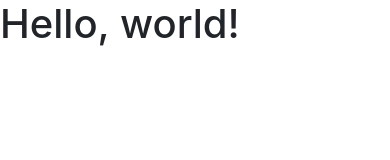
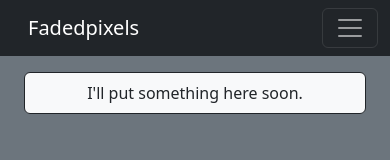
Before and after one commit to bhaberer/bhaberer.github.io, a plain HTML site: page index.html in a window 390 px wide. Drawn offline with nearby package versions, Linux system fonts and the light colour scheme.

Commit message:
Base layout, better than a 3y old hello world

```diff
--- a/index.html
+++ b/index.html
@@ -2,15 +2,46 @@
 <html lang="en">
   <head>
     <meta charset="utf-8">
-    <meta name="viewport" content="width=device-width, initial-scale=1, shrink-to-fit=no">
-    <link rel="stylesheet" href="https://stackpath.bootstrapcdn.com/bootstrap/4.4.1/css/bootstrap.min.css" integrity="sha384-Vkoo8x4CGsO3+Hhxv8T/Q5PaXtkKtu6ug5TOeNV6gBiFeWPGFN9MuhOf23Q9Ifjh" crossorigin="anonymous">
-    <title>Where to find Brian</title>
+    <meta name="viewport" content="width=device-width, initial-scale=1">
+    <title>Fadedpixels</title>
+    <link href="https://cdn.jsdelivr.net/npm/bootstrap@5.2.3/dist/css/bootstrap.min.css" rel="stylesheet" integrity="sha384-rbsA2VBKQhggwzxH7pPCaAqO46MgnOM80zW1RWuH61DGLwZJEdK2Kadq2F9CUG65" crossorigin="anonymous">
   </head>
-  <body>
-    <h1>Hello, world!</h1>
+  <body class="mb-5 pb-5 mt-5 bg-secondary">
+    <nav class="navbar navbar-expand-lg fixed-top navbar-dark bg-dark">
+      <div class="container-fluid">
+        <a href="http://fadedpixels.net" class="ms-3 navbar-brand">Fadedpixels</a>
+        <button class="navbar-toggler"
+                type="button"
+                data-bs-toggle="collapse"
+                data-bs-target="#navbar-nav"
+                aria-controls="navbar-nav"
+                aria-expanded="false",
+                aria-label="Toggle navigation">
+          <span class="navbar-toggler-icon"></span>
+        </button>
+        <div class="collapse navbar-collapse" id="navbar-nav">
+          <ul class="navbar-nav mr-auto mt-2 mt-lg-0">
+            <li class="nav-item">
+              <a href="#" class="nav-link active">Contact Info</a>
+            </li>
+          </ul>
 
-    <script src="https://code.jquery.com/jquery-3.4.1.slim.min.js" integrity="sha384-J6qa4849blE2+poT4WnyKhv5vZF5SrPo0iEjwBvKU7imGFAV0wwj1yYfoRSJoZ+n" crossorigin="anonymous"></script>
-    <script src="https://cdn.jsdelivr.net/npm/popper.js@1.16.0/dist/umd/popper.min.js" integrity="sha384-Q6E9RHvbIyZFJoft+2mJbHaEWldlvI9IOYy5n3zV9zzTtmI3UksdQRVvoxMfooAo" crossorigin="anonymous"></script>
-    <script src="https://stackpath.bootstrapcdn.com/bootstrap/4.4.1/js/bootstrap.min.js" integrity="sha384-wfSDF2E50Y2D1uUdj0O3uMBJnjuUD4Ih7YwaYd1iqfktj0Uod8GCExl3Og8ifwB6" crossorigin="anonymous"></script>
+          <span class="navbar-text d-none d-lg-block">|</span>
+
+        </div>
+      </div>
+    </nav>
+    <div class="container-flex mt-5">
+      <div class="row">
+        <div class="col">
+
+          <div class="m-4 p-2 text-center rounded border border-dark bg-light">
+            I'll put something here soon.
+          </div>
+        </div>
+      </div>
+
+    </div>
+    <script src="https://cdn.jsdelivr.net/npm/bootstrap@5.2.3/dist/js/bootstrap.bundle.min.js" integrity="sha384-kenU1KFdBIe4zVF0s0G1M5b4hcpxyD9F7jL+jjXkk+Q2h455rYXK/7HAuoJl+0I4" crossorigin="anonymous"></script>
   </body>
 </html>
```
Also changed, not shown: 1 other file.
